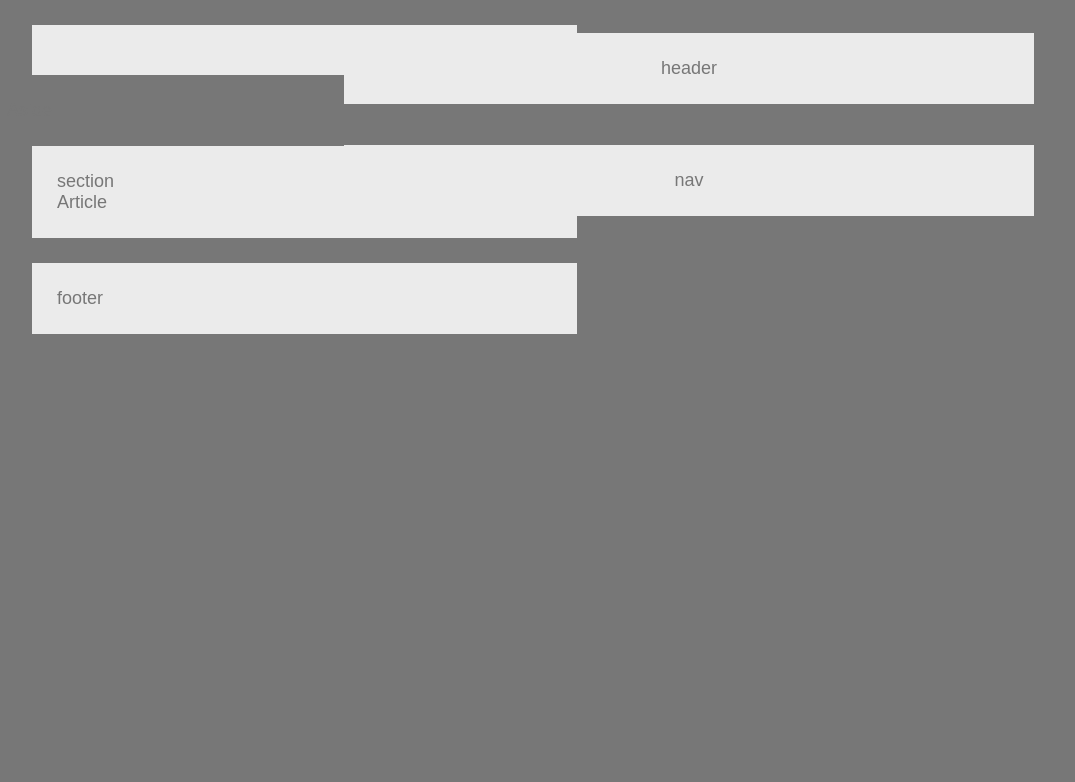
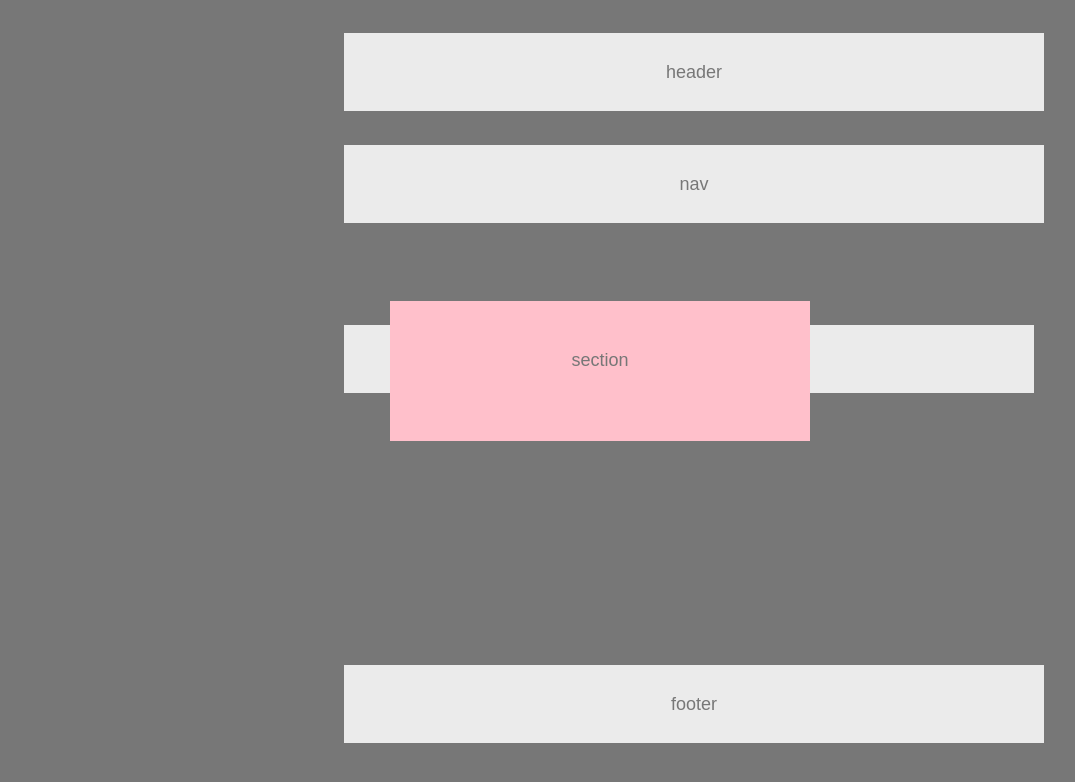
Before and after one commit to AAgnew/HW-Wireframe, a plain HTML site: page index.html in a window 1280 px wide. Shown: the whole page, without its empty margins (1-1076 px from the left). Drawn offline with Linux system fonts and the light colour scheme.

Commit message:
Pushing to git just in case this ends up as my better than nothing homework submission

```diff
--- a/index.html
+++ b/index.html
@@ -16,15 +16,13 @@
         <div id="Navigation">
             <Nav>nav</Nav>
         </div>
-        <div id="aside"></div>
+        <div id="aside">
         <aside>Aside</aside>
     </div>
-    <div id="section">
-        <Section>section</Section>
-        <div id="Article"> Article
+<div id="box">
+    <div id="section"> section</div>
+    </div>
 
-        </div>
-    </div>
 
 
     <div id="footer">
--- a/style.css
+++ b/style.css
@@ -1,3 +1,52 @@
+/* http://meyerweb.com/eric/tools/css/reset/
+   v2.0 | 20110126
+   License: none (public domain)
+*/
+
+html, body, div, span, applet, object, iframe,
+h1, h2, h3, h4, h5, h6, p, blockquote, pre,
+a, abbr, acronym, address, big, cite, code,
+del, dfn, em, img, ins, kbd, q, s, samp,
+small, strike, strong, sub, sup, tt, var,
+b, u, i, center,
+dl, dt, dd, ol, ul, li,
+fieldset, form, label, legend,
+table, caption, tbody, tfoot, thead, tr, th, td,
+article, aside, canvas, details, embed,
+figure, figcaption, footer, header, hgroup,
+menu, nav, output, ruby, section, summary,
+time, mark, audio, video {
+	margin: 0;
+	padding: 0;
+	border: 0;
+	font-size: 100%;
+	font: inherit;
+	vertical-align: baseline;
+}
+/* HTML5 display-role reset for older browsers */
+article, aside, details, figcaption, figure,
+footer, header, hgroup, menu, nav, section {
+	display: block;
+}
+body {
+	line-height: 1;
+}
+ol, ul {
+	list-style: none;
+}
+blockquote, q {
+	quotes: none;
+}
+blockquote:before, blockquote:after,
+q:before, q:after {
+	content: '';
+	content: none;
+}
+table {
+	border-collapse: collapse;
+	border-spacing: 0;
+}
+
 body {
     font-family: Arial, Helvetica Neue, Helvetica, sans-serif;
     color: #777;
@@ -19,7 +68,7 @@ body {
 #header {
     background-color: #ebebeb;
     width: 495px;
-    padding: 25px;
+    padding: 30px;
     margin: 25px;
     position: absolute;
     left: 25%;
@@ -33,7 +82,7 @@ body {
 #Navigation{
     background-color: #ebebeb;
     width: 495px;
-    padding: 25px;
+    padding: 30px;
     margin: 25px;
     position: absolute;
     left: 25%;
@@ -45,10 +94,20 @@ body {
 
 
 #section{
-    background-color: #ebebeb;
+    background-color: pink;
     width: 495px;
-    padding: 25px;
-    margin: 25px;
+    padding: 50px;
+    margin: 1px;
+    content: 60px;
+    height: 40px;
+    width: 25%;
+    text-align: center;
+    font-size: 18px;
+    position: absolute;
+    right: 468px;
+    top: 300px;
+    display: block
+
 }
 
 
@@ -57,17 +116,24 @@ body {
     width: 495px;
     padding: 25px;
     margin: 25px;
+    position: absolute;
+    left: 25%;
+    top: 300px;
+    width: 50%;
+    text-align: center;
+    font-size: 18px;
+    float: right;
 }
 
 
 #footer {background-color: #ebebeb;
     width: 495px;
-    padding: 25px;
+    padding: 30px;
     margin: 25px;
+    position: absolute;
+    left: 25%;
+    top: 80%;
+    width: 50%;
+    text-align: center;
+    font-size: 18px;
 }
-
-#article{
-    color: #777;
-    background-color: #ebebeb;
-
-}
```
